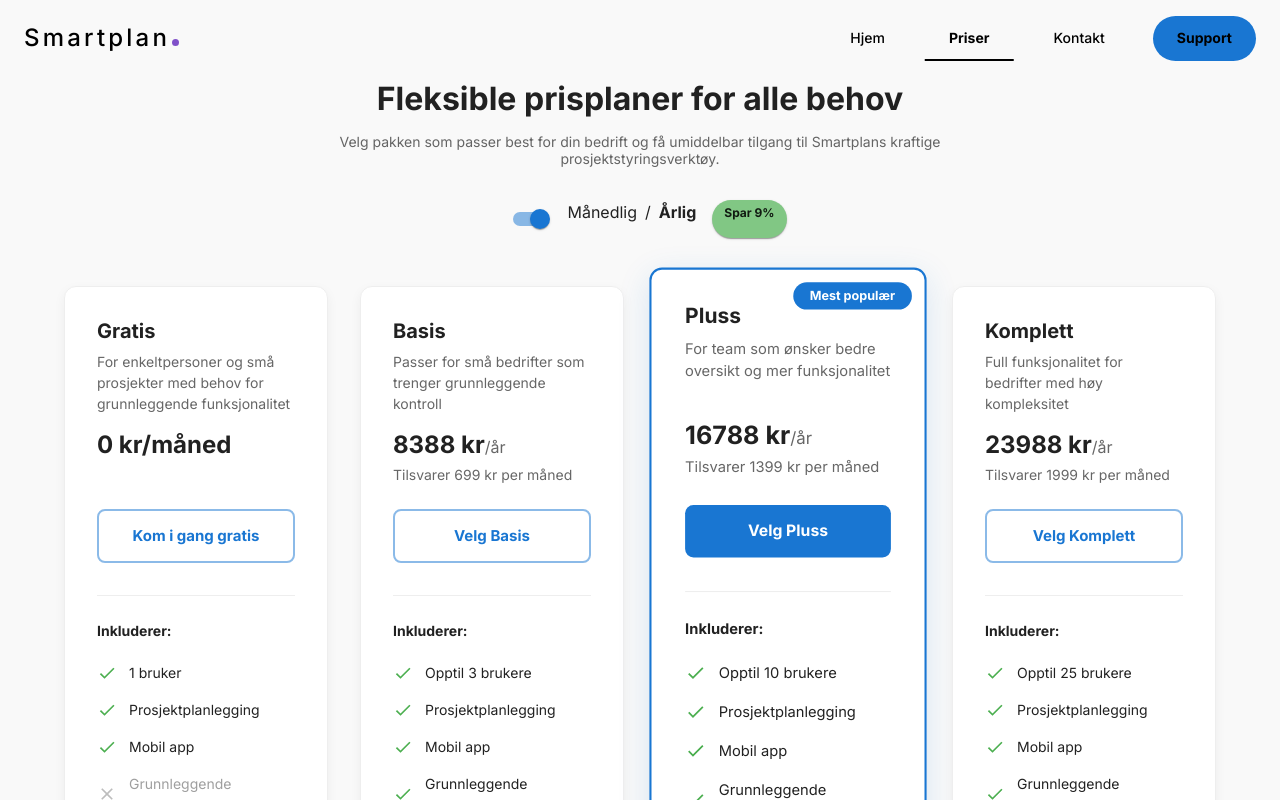
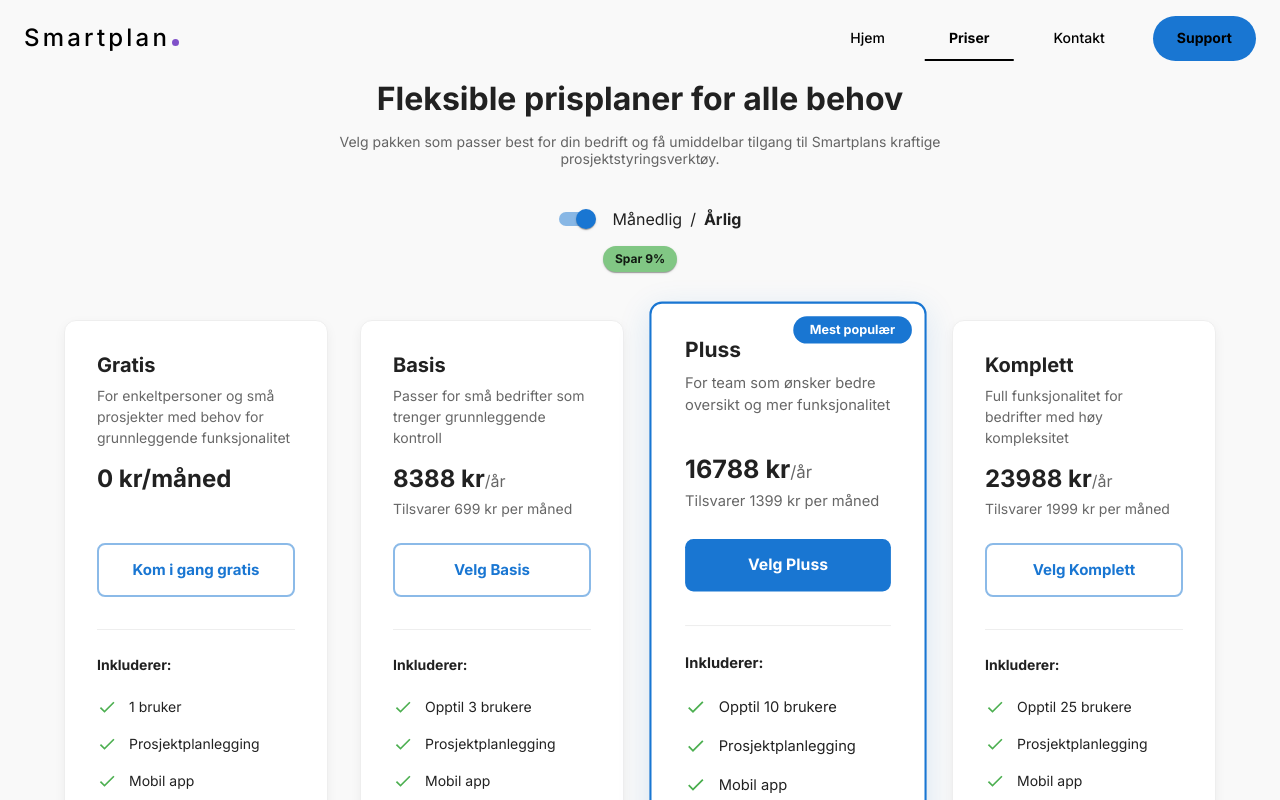
Before and after one commit to Gonlonge/smartplanMainWebsite, a React (Vite) app: page /pricing in a window 1280 px wide. Both pictures are taken after a click on the label 575 px from the left and 218 px from the top of the page. Shown: the top 800 px of the page. Built offline with nearby package versions, Linux system fonts and the light colour scheme.

Commit message:
Update PricingPlans.jsx
adjustment on calculateSavings button

```diff
--- a/src/components/pricing/PricingPlans.jsx
+++ b/src/components/pricing/PricingPlans.jsx
@@ -143,10 +143,12 @@
                     <Box
                         sx={{
                             display: "flex",
-                            justifyContent: "center",
+                            flexDirection: "column", // Bytt til kolonne for å stable elementene
+                            alignItems: "center",
                             mb: 5,
                         }}
                     >
+                        <Box sx={{ display: "flex", alignItems: "center" }}>
                             <FormControlLabel
                                 control={
                                     <Switch
@@ -173,10 +175,12 @@
                             >
                                 Årlig
                             </Typography>
+                        </Box>
+
                         {yearly && (
                             <Paper
                                 sx={{
-                                    ml: 2,
+                                    mt: 1, // Legg litt margin på toppen
                                     px: 1.5,
                                     py: 0.5,
                                     bgcolor: theme.palette.success.light,
@@ -184,6 +188,7 @@
                                     borderRadius: "20px",
                                     fontSize: "0.75rem",
                                     fontWeight: 700,
+                                    textAlign: "center",
                                 }}
                             >
                                 Spar{" "}
```
Lines whose indentation alone changed are shown as unchanged.
